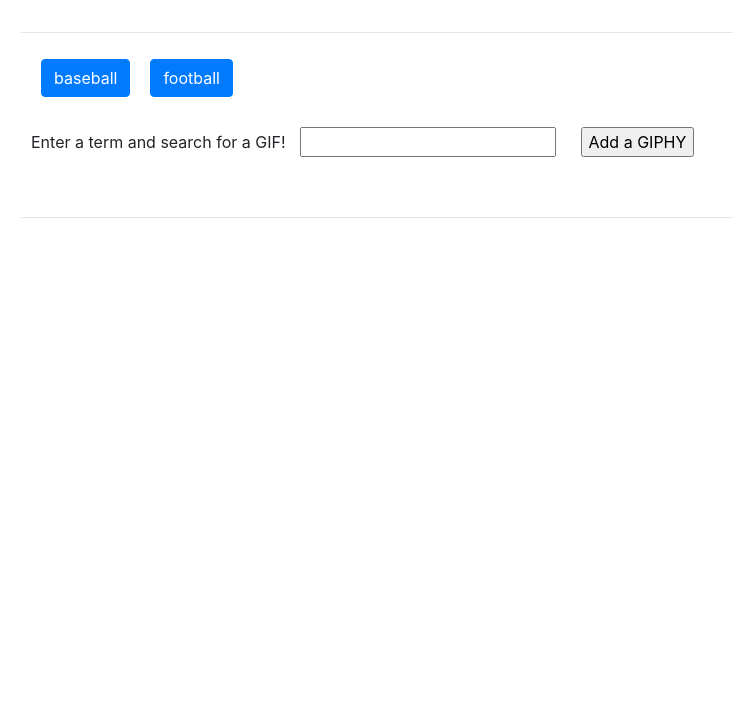
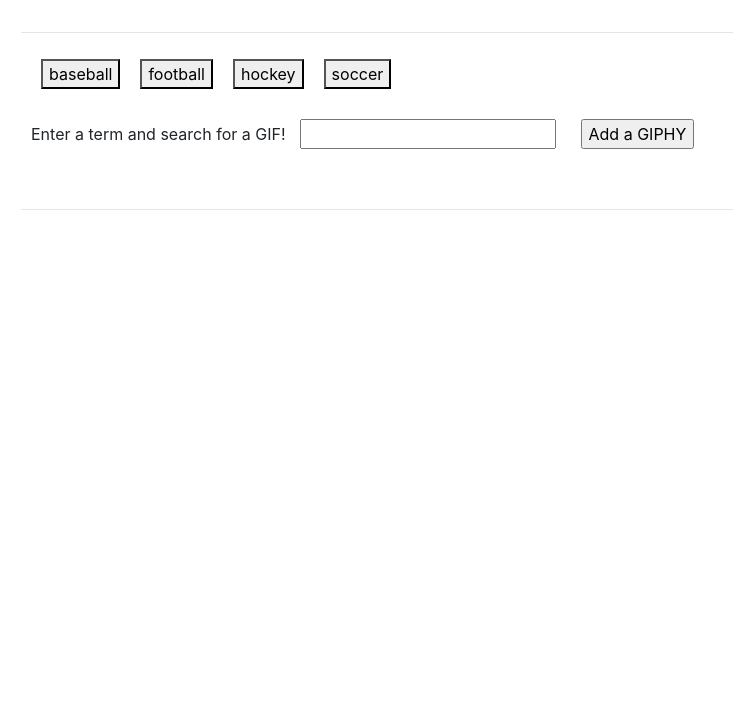
Before and after one commit to pmack99/GiphyHW, a plain HTML site: page index.html in a window 1280 px wide. Shown: the part 74-800 px from the top of the page, without its empty margins (64-797 px from the left). Drawn offline with nearby package versions, Linux system fonts and the light colour scheme.

Commit message:
buttons have value now

```diff
--- a/index.html
+++ b/index.html
@@ -45,12 +45,12 @@
 
  $(document).ready(function() {
 
-        var topics = ["baseball", "football"];
-
+      var topics = ["baseball", "football", "hockey", "soccer"];
 
       function ajaxGifCall() {
 
-        var giphy = $(this).data("data-name");
+          var giphy = $(this).attr("data-name");
+
           console.log(giphy);
 
           var queryURL = "https://api.giphy.com/v1/gifs/search?q=" + giphy + "&api_key=dc6zaTOxFJmzC&limit=10";
@@ -62,10 +62,10 @@
               method: "GET"
          }).then(function(response) {
              var results = response.data;
-             console.log(results);
+
              for (var i = 0; i < results.length; i++) {
 
-             var showDiv = $("<div class = show");
+             var showDiv = $("<div class='show'>");
 
              var rating = results[i].rating;
              var defaultAnimatedSrc = results[i].images.fixed_height.url;
@@ -96,12 +96,12 @@
          displayButtons();
        });
 
-   //Function iterates through topics array to display button with array values in "myButtons" section of HTML
+   //Function iterates through topics array to display button with array values in "buttons-view" section of HTML
      function displayButtons() {
         $("#buttons-view").empty();
      for (var i = 0; i < topics.length; i++) {
-        var a = $('<button class="btn btn-primary">');
-         a.attr("rating");
+         var a = $("<button>");
+         a.addClass("gif-button");
          a.attr("data-name", topics[i]);
          a.text(topics[i]);
          $("#buttons-view").append(a);
@@ -112,10 +112,11 @@
    displayButtons();
 
         //Click event on button with id of "show" executes ajaxGifCall function
-        $(document).on("click", "#show", ajaxGifCall);
+        $(document).on("click", ".gif-button", ajaxGifCall);
 
         //Click event on gifs with class of "newGiphy" executes pausePlayGifs function
          $(document).on("click", ".newGiphy", pausePlayGifs);
+
 
         //Function accesses "data-state" attribute and depending on status, changes image source to "data-animate" or "data-still"
         function pausePlayGifs() {
```
Lines whose indentation alone changed are shown as unchanged.
